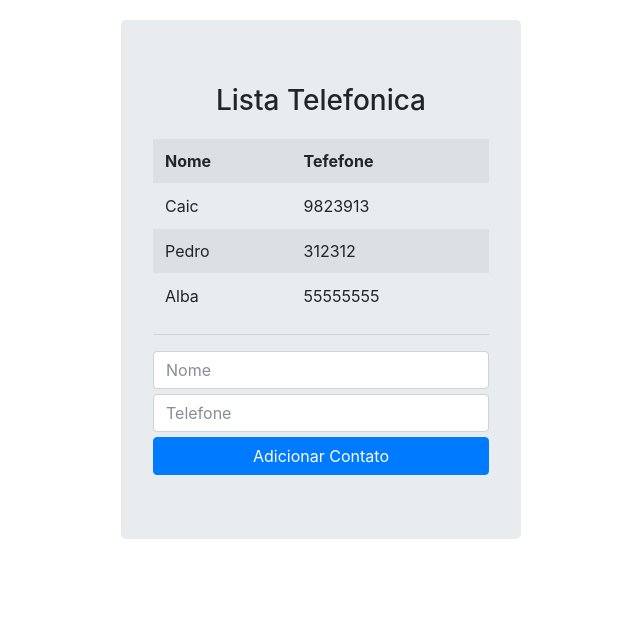
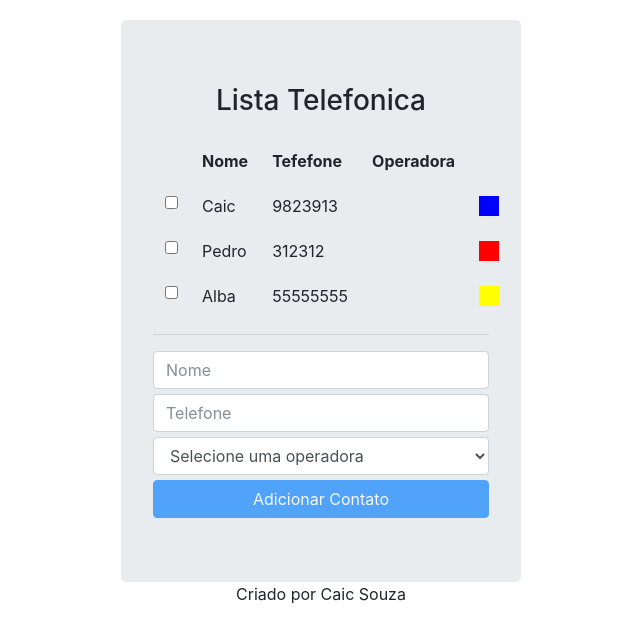
Before and after one commit to cspassos/ListaTelefonica_Basico_AngulaJS, a plain HTML site: page index.html in a window 1280 px wide. Shown: the whole page, without its empty margins (319-959 px from the left). Drawn offline with Linux system fonts and the light colour scheme.

Commit message:
Usando Diretivas - Parte 2 - Botao excluir - checkbox - rodape - ng-options

```diff
--- /dev/null
+++ b/footer.html
@@ -0,0 +1,3 @@
+<div style="text-align: center;">
+    Criado por Caic Souza
+</div>
--- a/index.html
+++ b/index.html
@@ -14,6 +14,9 @@
 		.form-control {
 			margin-bottom: 5px;
 		}
+		.selecionado {
+			background-color: yellow;
+		}
 	</style>
 	<script src="lib/angular.min.js"></script>
 	<script>
@@ -21,34 +24,64 @@
 		angular.module("listaTelefonica").controller("listaTelefonicaCtrl", function($scope) {
 			$scope.app = "Lista Telefonica";
 			$scope.contatos  = [
-				{nome: "Caic", telefone: "9823913"},
-				{nome: "Pedro", telefone: "312312"},
-				{nome: "Alba", telefone: "55555555"}
+				{nome: "Caic", telefone: "9823913", categoria: "Celular", cor: "blue"},
+				{nome: "Pedro", telefone: "312312",categoria: "Celular", cor: "red"},
+				{nome: "Alba", telefone: "55555555", categoria: "Celular", cor: "yellow"}
+			];
+			$scope.operadoras = [
+				{nome: "Oi", codigo: 14},
+				{nome: "Vivo", codigo: 15},
+				{nome: "Tim", codigo: 41}
 			];
 			$scope.adicionarContato =function(contato) {
 				$scope.contatos.push(contato);
 				$scope.contato = {};
 			};
+			$scope.apagarContatos = function (contatos) {
+				$scope.contatos =contatos.filter(function (contato) {
+					if(!contato.selecionado) return contato;
+				})
+			};
+			$scope.isContatoSelecionado = function (contatos) {
+				return isContatoSelecionado = contatos.some(function (contato) {
+					return contato.selecionado;
+				})
+			}
 		});
 	</script>
 </head>
 <body ng-controller="listaTelefonicaCtrl">
 	<div class="jumbotron">
 		<h3>{{app}}</h3>
-		<table class="table table-striped">
+		<table class="table" ng-show="contatos.length > 0">
 			<tr>
+				<th></th>
 				<th>Nome</th>
 				<th>Tefefone</th>
+				<th>Operadora</th>
+				<th></th>
 			</tr>
-			<tr ng-repeat="contato in contatos">
+			<tr ng-class="{selecionado: contato.selecionado}" ng-repeat="contato in contatos">
+				<td><input type="checkbox" ng-model="contato.selecionado"/></td>
 				<td>{{contato.nome}}</td>
-				<td>{{contato.telefone }}</td>
+				<td>{{contato.telefone}}</td>
+				<td>{{contato.operadora.nome}}</td>
+				<td><div style="width: 20px; height: 20px;" ng-style="{'background-color': contato.cor}"</td>
 			</tr>
 		</table>
 		<hr/>
 		<input class="form-control" type="text" ng-model="contato.nome" placeholder="Nome"/>
 		<input class="form-control" type="text" ng-model="contato.telefone" placeholder="Telefone"/>
-		<button class="btn btn-primary btn-block" ng-click="adicionarContato(contato)">Adicionar Contato</button>
+		<select class="form-control" ng-model="contato.operadora"
+			ng-options="operadora.nome for operadora in operadoras">
+			<option value="">Selecione uma operadora</option>
+		</select>
+		<button class="btn btn-primary btn-block" ng-click="adicionarContato(contato)"
+			ng-disabled="!contato.nome || !contato.telefone">Adicionar Contato</button>
+
+		<button class="btn btn-danger btn-block" ng-click="apagarContatos(contatos)"
+			ng-if="isContatoSelecionado(contatos)">Apagar Contato</button>
 	</div>
+	<div ng-include="'footer.html'"></div>
 </body>
 </html>
```
